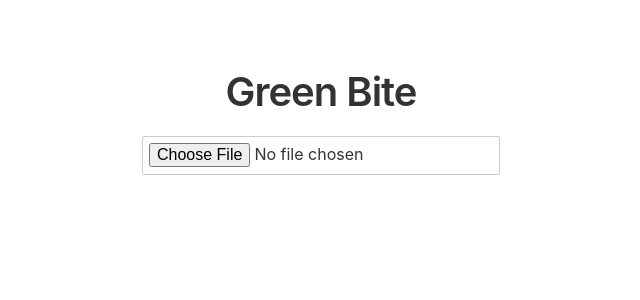
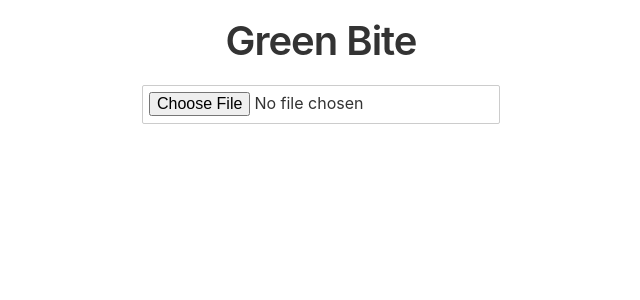
Before and after one commit to isavita/green-bite, a Svelte app: page / in a window 1280 px wide. Shown: the top 300 px of the page, without its empty margins (319-959 px from the left). Built offline with nearby package versions, Linux system fonts and the light colour scheme.

Commit message:
Update Readme

```diff
--- a/src/App.svelte
+++ b/src/App.svelte
@@ -127,12 +127,13 @@
 
 main {
     text-align: center;
-    padding: 2em;
+    padding: 0.5em;
     max-width: 1024;
     margin: 0 auto;
 }
 
 h1 {
+    margin-top: 0;
     font-size: 2.5em;
     font-weight: 600;
     letter-spacing: -1px;
```
Also changed, not shown: 1 other file (tests, documents, lock files or other folders).
